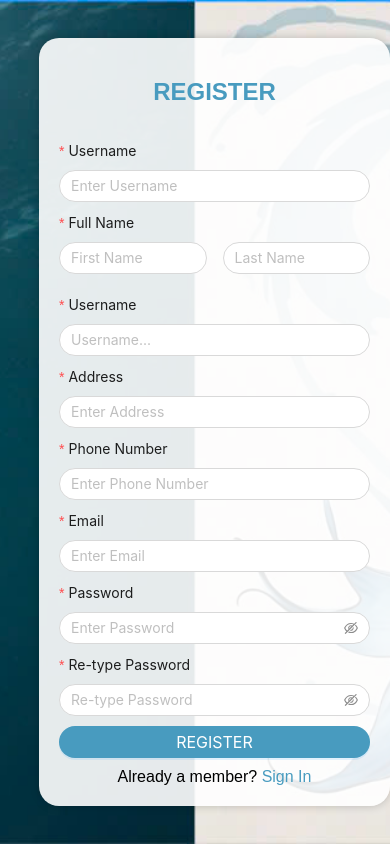
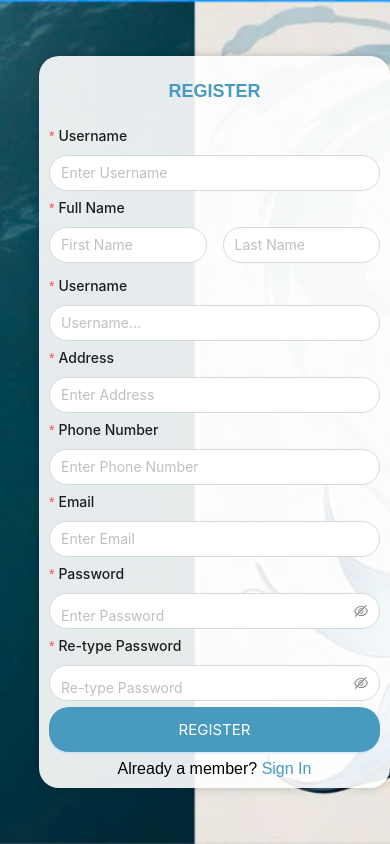
Before and after one commit to namNguyenThanh1511/24.FA.AuctionKoiFish.Group10.FE, a React (Vite) app: page /register in a window 390 px wide. Built offline with nearby package versions, Linux system fonts and the light colour scheme; a web font is replaced by a local one.

Commit message:
Fix lại form register , Thêm trang Wallet , Chỉnh lại hover profile ở trang header

```diff
--- a/src/components/HeaderLogin.jsx
+++ b/src/components/HeaderLogin.jsx
@@ -6,6 +6,8 @@ import {
   NotificationOutlined,
   LogoutOutlined,
   AppstoreOutlined,
+  WalletOutlined,
+  TransactionOutlined,
 } from "@ant-design/icons"; // Import các icon từ Ant Design
 import "./headerlogin.css"; // Import file CSS cho Header
 import avatar from "../images/avata.jpg"; // Thêm đường dẫn avatar
@@ -14,7 +16,7 @@ const Header = () => {
   const menu = (
     <Menu>
       <Menu.Item key="1" icon={<UserOutlined />}>
-        <Link to="/profile">Personal</Link>
+        <Link to="/profile/personal">Personal</Link>
       </Menu.Item>
       <Menu.Item key="2" icon={<NotificationOutlined />}>
         <Link to="/notification">Notification</Link>
@@ -22,7 +24,13 @@ const Header = () => {
       <Menu.Item key="3" icon={<AppstoreOutlined />}>
         <Link to="/my-auction">My Auction</Link>
       </Menu.Item>
-      <Menu.Item key="4" icon={<LogoutOutlined />} danger>
+      <Menu.Item key="4" icon={<TransactionOutlined />} >
+        <Link to="/logout">Payment Resquest</Link>
+      </Menu.Item>
+      <Menu.Item key="5" icon={<WalletOutlined />} >
+        <Link to="/profile/wallet">Wallet</Link>
+      </Menu.Item>
+      <Menu.Item key="6" icon={<LogoutOutlined />} >
         <Link to="/logout">Logout</Link>
       </Menu.Item>
     </Menu>
--- a/src/components/dashboard/index.jsx
+++ b/src/components/dashboard/index.jsx
@@ -35,7 +35,11 @@ const Dashboard = ({ title }) => {
 
   return (
     <Layout style={{ minHeight: "100vh" }}>
-      <Sider collapsible collapsed={collapsed} onCollapse={(value) => setCollapsed(value)}>
+      <Sider
+        collapsible
+        collapsed={collapsed}
+        onCollapse={(value) => setCollapsed(value)}
+      >
         <div
           style={{
             zIndex: 100,
@@ -53,15 +57,16 @@ const Dashboard = ({ title }) => {
           Dashboard for {title}
         </div>
 
-        <Menu theme="dark" defaultSelectedKeys={["1"]} mode="inline" items={items} />
+        <Menu
+          theme="dark"
+          defaultSelectedKeys={["1"]}
+          mode="inline"
+          items={items}
+        />
       </Sider>
       <Layout>
         <Header style={{ padding: 0, background: colorBgContainer }} />
         <Content style={{ margin: "0 16px" }}>
-          <Breadcrumb style={{ margin: "16px 0" }}>
-            <Breadcrumb.Item>Dashboard</Breadcrumb.Item>
-            <Breadcrumb.Item>{title}</Breadcrumb.Item>
-          </Breadcrumb>
           <div
             style={{
               padding: 24,
--- a/src/components/profile/MainLayout.jsx
+++ b/src/components/profile/MainLayout.jsx
@@ -7,24 +7,29 @@ import {
   FileOutlined,
   LogoutOutlined,
   WalletOutlined,
+  TransactionOutlined,
 } from "@ant-design/icons";
 import HeaderLogin from "../HeaderLogin";
 import Footer from "../footer/Footer";
+import { Link, Outlet } from "react-router-dom";
 const { Header, Sider, Content } = Layout;
-// Các item trong menu sidebar
-const getItem = (label, key, icon) => ({
-  key,
-  icon,
-  label,
-});
+
+function getItem(label, key, icon, children) {
+  return {
+    key,
+    icon,
+    children,
+    label: <Link to={`/profile/${key}`}> {label} </Link>,
+  };
+}
 
 const items = [
-  getItem("Personal", "1", <PieChartOutlined />),
-  getItem("Notification", "2", <NotificationOutlined />),
-  getItem("My Auction", "3", <FileOutlined />),
-  getItem("Wallet", "4", <WalletOutlined />),
-  getItem("Logout", "5", <LogoutOutlined />),
-
+  getItem("Personal", "personal", <PieChartOutlined />),
+  getItem("Notification", "notification", <NotificationOutlined />),
+  getItem("My Auction", "my-auction", <FileOutlined />),
+  getItem("Payment Resquest", "payment-request", <TransactionOutlined />),
+  getItem("Wallet", "wallet", <WalletOutlined />),
+  getItem("Logout", "logout", <LogoutOutlined />),
 ];
 
 const MainLayout = ({ children, collapsed, setCollapsed }) => {
@@ -66,7 +71,10 @@ const MainLayout = ({ children, collapsed, setCollapsed }) => {
         <Header>
           <HeaderLogin />
         </Header>
-        <Content style={{ margin: "30px 16px 0" }}>{children}</Content>
+        <Content style={{ margin: "30px 16px 0" }}>
+          <Outlet />
+          <h1>My Account </h1>
+        </Content>
         {/* Sử dụng Footer từ components */}
         <Footer />
       </Layout>
--- a/src/pages/profile/profile.css
+++ b/src/pages/profile/profile.css
@@ -2,9 +2,11 @@
   background-color: #fff;
   padding: 30px;
   border-radius: 8px;
+  border: 2px solid #1890ff;
   box-shadow: 0 4px 8px rgba(0, 0, 0, 0.1);
   max-width: 600px;
   margin: 0 auto;
+  margin-bottom: 10px;
 }
 
 .profile-form h2 {
--- a/src/pages/profile/profile.jsx
+++ b/src/pages/profile/profile.jsx
@@ -3,9 +3,10 @@ import React, { useEffect, useState } from "react";
 import { Form, Input, Button, Row, Col, Breadcrumb } from "antd";
 import api from "../../config/axios"; // Sử dụng api đã cấu hình
 import { toast } from "react-toastify";
-import { useNavigate } from "react-router-dom";
-import MainLayout from "../../components/profile/MainLayout"; // Import MainLayout
+import { Link, useNavigate } from "react-router-dom";
+
 import "./profile.css";
+
 
 const Profile = () => {
   const [form] = Form.useForm();
@@ -62,7 +63,7 @@ const Profile = () => {
   };
 
   return (
-    <MainLayout collapsed={collapsed} setCollapsed={setCollapsed}>
+
       <div className="profile-form">
         <h2>My profile</h2>
         <h4>Manage your profile information to keep your account secure</h4>
@@ -144,7 +145,7 @@ const Profile = () => {
           </Form.Item>
         </Form>
       </div>
-    </MainLayout>
+
   );
 };
 
--- a/src/pages/register/register.css
+++ b/src/pages/register/register.css
@@ -6,49 +6,52 @@ body {
 
 .register-container {
   display: flex;
-  justify-content: flex-start; /* Canh giữa nửa bên trái */
+  justify-content: flex-start;
   align-items: center;
   height: 100vh;
-  background-image: url("../../images/Logincode.jpg"); /* Đường dẫn ảnh nền */
+  background-image: url("../../images/Logincode.jpg");
   background-size: cover;
   background-repeat: no-repeat;
-  background-position: center; /* Đặt ảnh nền ở giữa */
+  background-position: center;
 }
 
-/* Form đăng ký */
+
 .register-form {
-  background-color: rgba(255, 255, 255, 0.9); /* Màu nền cho form */
-  padding: 20px; /* Giảm padding */
+  background-color: rgba(255, 255, 255, 0.9);
+  padding: 10px;
   border-radius: 20px;
   width: 350px;
   box-shadow: 0px 0px 10px rgba(0, 0, 0, 0.2);
-  margin-left: 10%; /* Đặt form cách mép trái 5% */
+  margin-left: 10%;
 }
 
 .register-form h2 {
-  padding-bottom: 15px; /* Giảm khoảng cách */
+  padding-bottom: 8px;
   text-align: center;
-  color: #489bbf; /* Màu chữ tiêu đề */
+  color: #489bbf;
+  font-size: 18px;
 }
 
 .register-form .ant-form-item {
-  margin-bottom: 10px; /* Giảm khoảng cách giữa các ô */
+  margin-bottom: 6px;
 }
 
 .register-form .ant-input,
 .register-form .ant-input-password {
-  border-radius: 20px; /* Giữ lại bo góc cho ô nhập */
+  border-radius: 20px;
+  height: 36px;
+  font-size: 14px;
 }
 
 .register-form button {
   width: 100%;
-  padding: 8px; /* Giảm padding cho nút */
-  background-color: #489bbf; /* Màu nút */
+  padding: 5px;
+  background-color: #489bbf;
   color: white;
   border: none;
   border-radius: 20px;
   cursor: pointer;
-  font-size: 16px;
+  font-size: 15px;
 }
 
 .register-form button:hover {
@@ -57,7 +60,7 @@ body {
 
 .signin-link {
   text-align: center;
-  margin-top: 10px;
+  margin-top: 8px;
 }
 
 .signin-link a {
--- /dev/null
+++ b/src/pages/wallet/wallet.css
@@ -0,0 +1,100 @@
+/* wallet.css */
+
+/* Container chính của Wallet */
+.wallet-container {
+    max-width: 600px;
+    margin: 50px auto;
+    padding: 30px;
+    background-color: #f9f9f9;
+    border-radius: 10px;
+    border: 2px solid #1890ff;
+    box-shadow: 0 4px 12px rgba(0, 0, 0, 0.1);
+    text-align: center;
+  }
+
+  .wallet-container h2 {
+    font-size: 28px;
+    font-weight: bold;
+    color: #333;
+    margin-bottom: 20px;
+  }
+
+  /* Phần hiển thị số dư */
+  .balance-info {
+    margin-bottom: 40px;
+  }
+
+  .balance-info h4 {
+    font-size: 18px;
+    color: #666;
+    margin-bottom: 10px;
+  }
+
+  .balance-info p {
+    font-size: 24px;
+    font-weight: bold;
+    color: #1890ff; /* Sử dụng màu xanh để nhấn mạnh số dư */
+  }
+
+  /* Form nạp tiền */
+  .deposit-form {
+    background-color: #fff;
+    padding: 20px;
+    border-radius: 10px;
+    box-shadow: 0 2px 8px rgba(0, 0, 0, 0.1);
+  }
+
+  .deposit-form h4 {
+    font-size: 20px;
+    margin-bottom: 20px;
+    color: #333;
+  }
+
+  /* Input trong form */
+  .ant-form-item-label > label {
+    color: #666;
+    font-weight: 500;
+  }
+
+  .ant-input {
+    height: 40px;
+    border-radius: 5px;
+    font-size: 16px;
+  }
+
+  /* Nút nạp tiền */
+  .ant-btn {
+    height: 45px;
+    font-size: 16px;
+    border-radius: 5px;
+  }
+
+  .ant-btn-primary {
+    background-color: #1890ff;
+    border-color: #1890ff;
+  }
+
+  .ant-btn-primary:hover {
+    background-color: #40a9ff;
+    border-color: #40a9ff;
+  }
+
+  /* Đảm bảo độ phản hồi trên các thiết bị nhỏ */
+  @media screen and (max-width: 768px) {
+    .wallet-container {
+      width: 90%;
+      padding: 20px;
+    }
+
+    .balance-info p {
+      font-size: 20px;
+    }
+
+    .ant-input {
+      font-size: 14px;
+    }
+
+    .ant-btn {
+      font-size: 14px;
+    }
+  }
--- /dev/null
+++ b/src/pages/wallet/wallet.jsx
@@ -0,0 +1,85 @@
+import React, { useEffect, useState } from "react";
+import { Form, Input, Button } from "antd";
+import api from "../../config/axios"; // Sử dụng api đã cấu hình
+import { toast } from "react-toastify";
+import "./wallet.css"; // Import CSS riêng cho Wallet
+
+const Wallet = () => {
+  const [balance, setBalance] = useState(0); // Số dư tài khoản
+  const [loading, setLoading] = useState(false);
+  const [form] = Form.useForm();
+
+  // Fetch số dư tài khoản từ API
+  const fetchBalance = async () => {
+    try {
+      const response = await api.get("wallet/balance"); // Giả sử có API lấy số dư
+      setBalance(response.data.balance);
+    } catch (error) {
+      toast.error("Failed to fetch balance");
+    }
+  };
+
+  useEffect(() => {
+    fetchBalance();
+  }, []);
+
+  // Hàm xử lý khi nạp tiền
+  const handleDeposit = async (values) => {
+    setLoading(true);
+    try {
+      const response = await api.post("wallet/deposit", { amount: values.amount }); // API nạp tiền
+      toast.success("Deposit successful");
+      setBalance(balance + parseFloat(values.amount)); // Cập nhật số dư sau khi nạp
+      form.resetFields();
+    } catch (error) {
+      toast.error("Failed to deposit");
+    } finally {
+      setLoading(false);
+    }
+  };
+
+  return (
+    <div className="wallet-container">
+      <h2>My Wallet</h2>
+
+      {/* Hiển thị số dư tài khoản */}
+      <div className="balance-info">
+        <h4>Your Balance:</h4>
+        <p>${balance.toFixed(2)}</p>
+      </div>
+
+      {/* Form nạp tiền */}
+      <div className="deposit-form">
+        <h4>Deposit Money</h4>
+        <Form
+          form={form}
+          name="deposit"
+          onFinish={handleDeposit}
+          layout="vertical"
+        >
+          <Form.Item
+            label="Amount"
+            name="amount"
+            rules={[
+              { required: true, message: "Please enter an amount to deposit!" },
+              {
+                pattern: /^[0-9]*$/,
+                message: "Amount must be a valid number!",
+              },
+            ]}
+          >
+            <Input placeholder="Enter amount" />
+          </Form.Item>
+
+          <Form.Item>
+            <Button type="primary" htmlType="submit" block loading={loading}>
+              Deposit
+            </Button>
+          </Form.Item>
+        </Form>
+      </div>
+    </div>
+  );
+};
+
+export default Wallet;
```
Also changed, not shown: src/App.jsx (+17 -8 lines).
